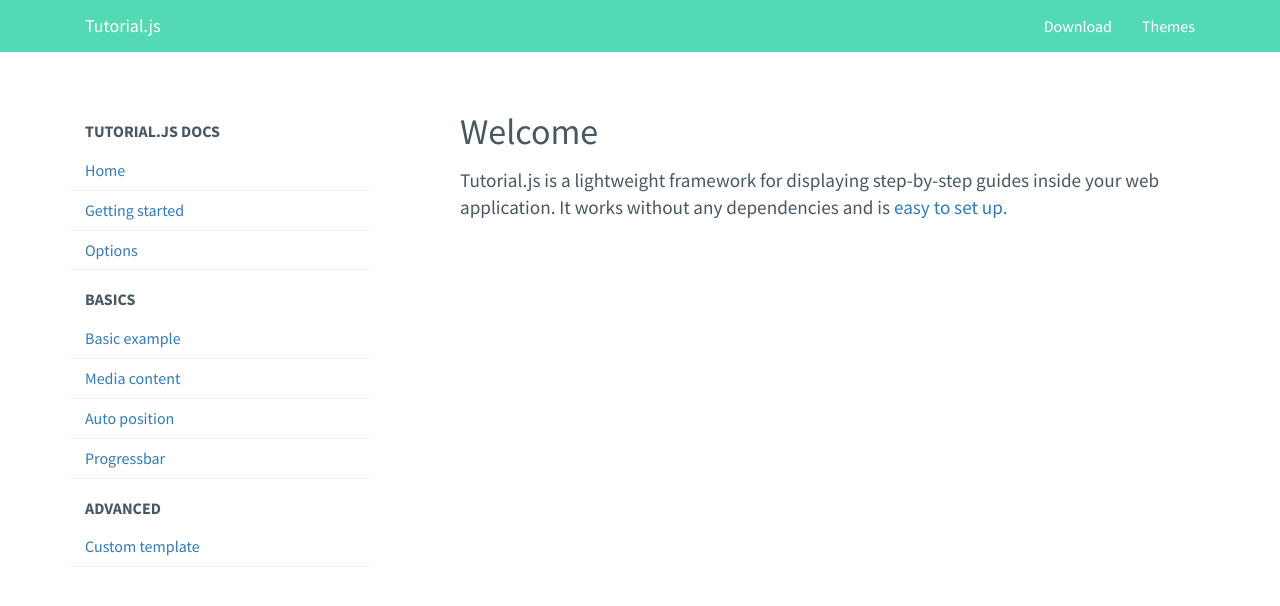
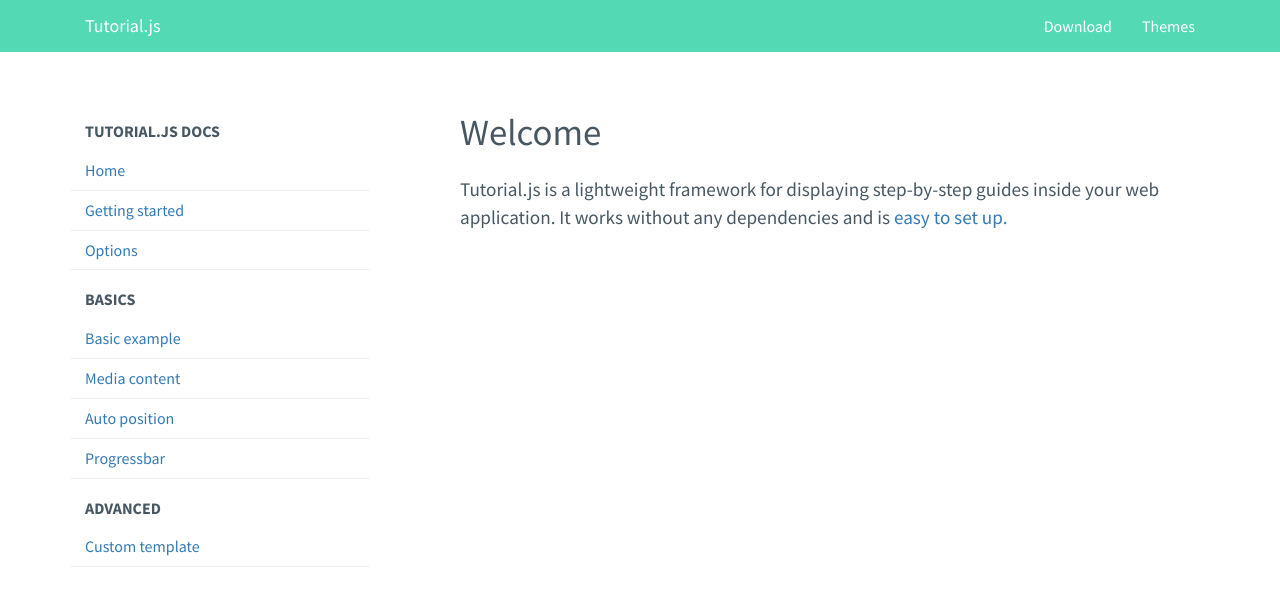
Before and after one commit to tutorialjs/tutorialjs.github.io, a Jekyll site: the page built from index.html, in a window 1280 px wide. Shown: the top 606 px of the page. Built offline with Jekyll 4.4.1, drawn with Linux system fonts in a browser that asks for light colours; nearby versions of some CDN libraries.

Commit message:
added more styles

```diff
--- a/_includes/header.html
+++ b/_includes/header.html
@@ -1,6 +1,6 @@
 <nav class="navbar navbar-default">
     <div class="container">
-        <div class="navbar-header">
+        <div class="navbar-header pull-left">
             <a class="navbar-brand" href="/">Tutorial.js</a>
         </div>
         <ul class="nav navbar-nav pull-right">
--- a/assets/css/style.css
+++ b/assets/css/style.css
@@ -17,11 +17,11 @@
 }
 
 h1 {
-    font-size:36px;
+    font-size:2.3rem;
 }
 
 h1, h2, h3 {
-    margin-bottom:15px;
+    margin-bottom:1.5rem;
 }
 
 h2 {
@@ -35,7 +35,7 @@
 }
 
 pre {
-    font-size:14px;
+    font-size:1rem;
     margin: 0px;
     padding: 20px 20px !important;
     background: #fafbfd !important;
@@ -82,7 +82,9 @@
 }
 
 #sidenav {
-    width:300px;
+    width:100%;
+    margin-bottom:40px;
+    position:relative;
 }
 
 #sidenav li.nav-header {
@@ -131,23 +133,36 @@
     margin:0px;
 }
 
+.navbar-nav li {
+    float: left;
+}
+
+.navbar-nav,
+.navbar-header {
+    margin: 0px !important;
+}
+
+.navbar-nav li a {
+    padding: 15px;
+}
+
 .option-wrapper {
     border-bottom:1px solid #f2f2f2;
 }
 
 .option-wrapper h4 {
-    font-size:24px;
+    font-size:1.5rem;
     margin:1.5rem 0rem;
 }
 
-@media (max-width: 600px) {
+@media (min-width: 992px) {
     .section {
         width:100%;
     }
 
     #sidenav {
-        width:100%;
-        position:relative;
-        margin-bottom:40px;
+        width:300px;
+        position:fixed;
+        margin-bottom:0px;
     }
 }
```
